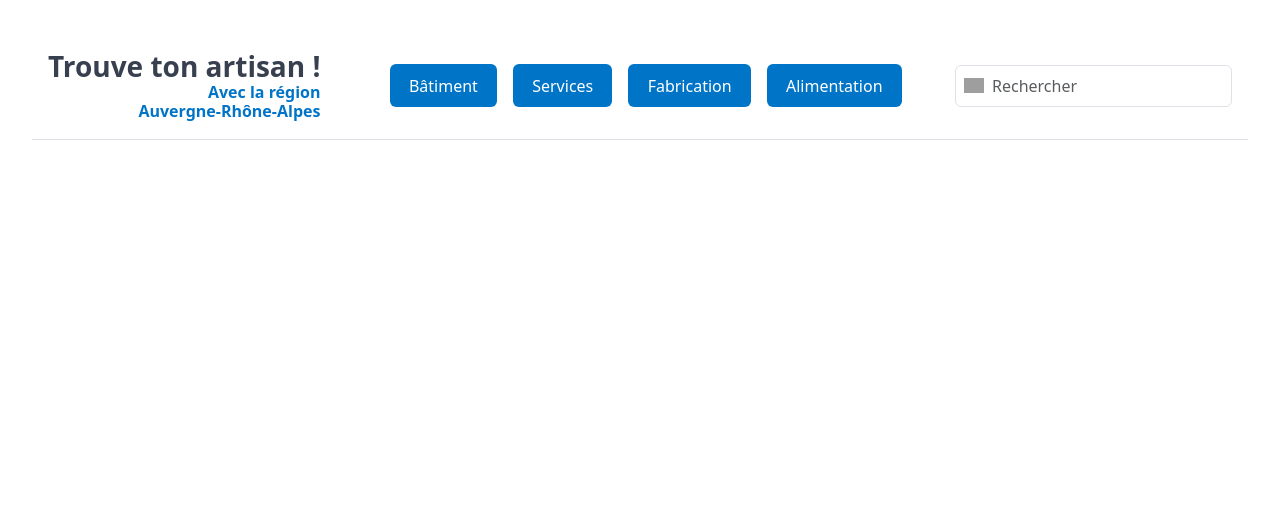
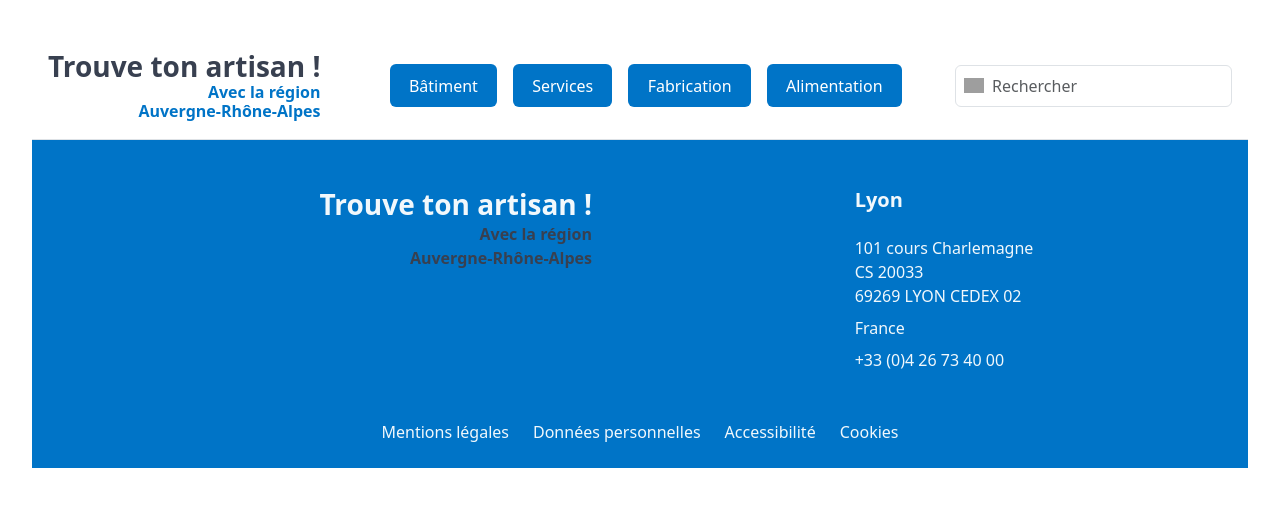
Before and after one commit to DylanPEUA/artisans-app, a React app in the folder frontend/: page / in a window 1280 px wide. Shown: the top 506 px of the page. Built offline with nearby package versions, Linux system fonts and the light colour scheme; grey boxes are pictures that could not be loaded; the HTML template or start-up script is replaced by a standard one.

Commit message:
Première version du footer

```diff
--- a/frontend/src/App.jsx
+++ b/frontend/src/App.jsx
@@ -1,6 +1,7 @@
 
 import './App.css'
 import Header from './components/Header';
+import Footer from './components/Footer';
 
 function App() {
 
@@ -9,6 +10,8 @@ function App() {
 
       <Header />
 
+      <Footer />
+
     </>
   )
 }
--- a/frontend/src/components/Footer.jsx
+++ b/frontend/src/components/Footer.jsx
@@ -0,0 +1,64 @@
+import React from "react";
+
+export default function Footer() {
+  const footerStyle = {
+    backgroundColor: "#0074C7",
+  };
+
+  const addressTitleStyle = {
+    color: "#F1F8FC",
+  };
+
+  const addressTextStyle = {
+    color: "#F1F8FC",
+    marginTop: "0.5rem",
+  };
+
+    return (
+        <footer className="w-100" style={footerStyle}>
+            <div className="container-fluid">
+
+                <div className="row py-5 align-items-start">
+
+                    {/* Logo */}
+                    <div className="col-12 col-md-6 d-flex flex-column text-end pe-md-5">
+                        <h1 className="h3 mb-0 fw-bolder" style={{ color: '#f1f8fc' }}>
+                            Trouve ton artisan !
+                        </h1>
+                        <p className="mb-0 fw-bolder" style={{ color: '#384050' }}>
+                            Avec la région<br />Auvergne-Rhône-Alpes
+                        </p>
+                    </div>
+
+                    {/* Adresse */}
+                    <div className="col-12 col-md-4 offset-md-2 d-flex flex-column text-md-start text-start mt-4 mt-md-0">
+                        <h3 className="h5 mb-3 fw-bolder" style={addressTitleStyle}>
+                            Lyon
+                        </h3>
+
+                        <div style={addressTextStyle}>
+                            <div>101 cours Charlemagne</div>
+                            <div>CS 20033</div>
+                            <div>69269 LYON CEDEX 02</div>
+                            <div className="mt-2">France</div>
+                            <div className="mt-2">+33 (0)4 26 73 40 00</div>
+                        </div>
+                    </div>
+
+                </div>
+
+                {/* ligne des liens centrés */}
+                <div className="row pb-4">
+                    <div className="col-12 d-flex justify-content-center">
+                        <ul className="d-flex justify-content-center align-items-center text-decoration-none list-unstyled m-0 p-0 gap-4">
+                            <li><a href="#" className="text-decoration-none" style={{ color: "#F1F8FC" }}>Mentions légales</a></li>
+                            <li><a href="#" className="text-decoration-none" style={{ color: "#F1F8FC" }}>Données personnelles</a></li>
+                            <li><a href="#" className="text-decoration-none" style={{ color: "#F1F8FC" }}>Accessibilité</a></li>
+                            <li><a href="#" className="text-decoration-none" style={{ color: "#F1F8FC" }}>Cookies</a></li>
+                        </ul>
+                    </div>
+                </div>
+            </div>
+        </footer>
+    );
+}
```
